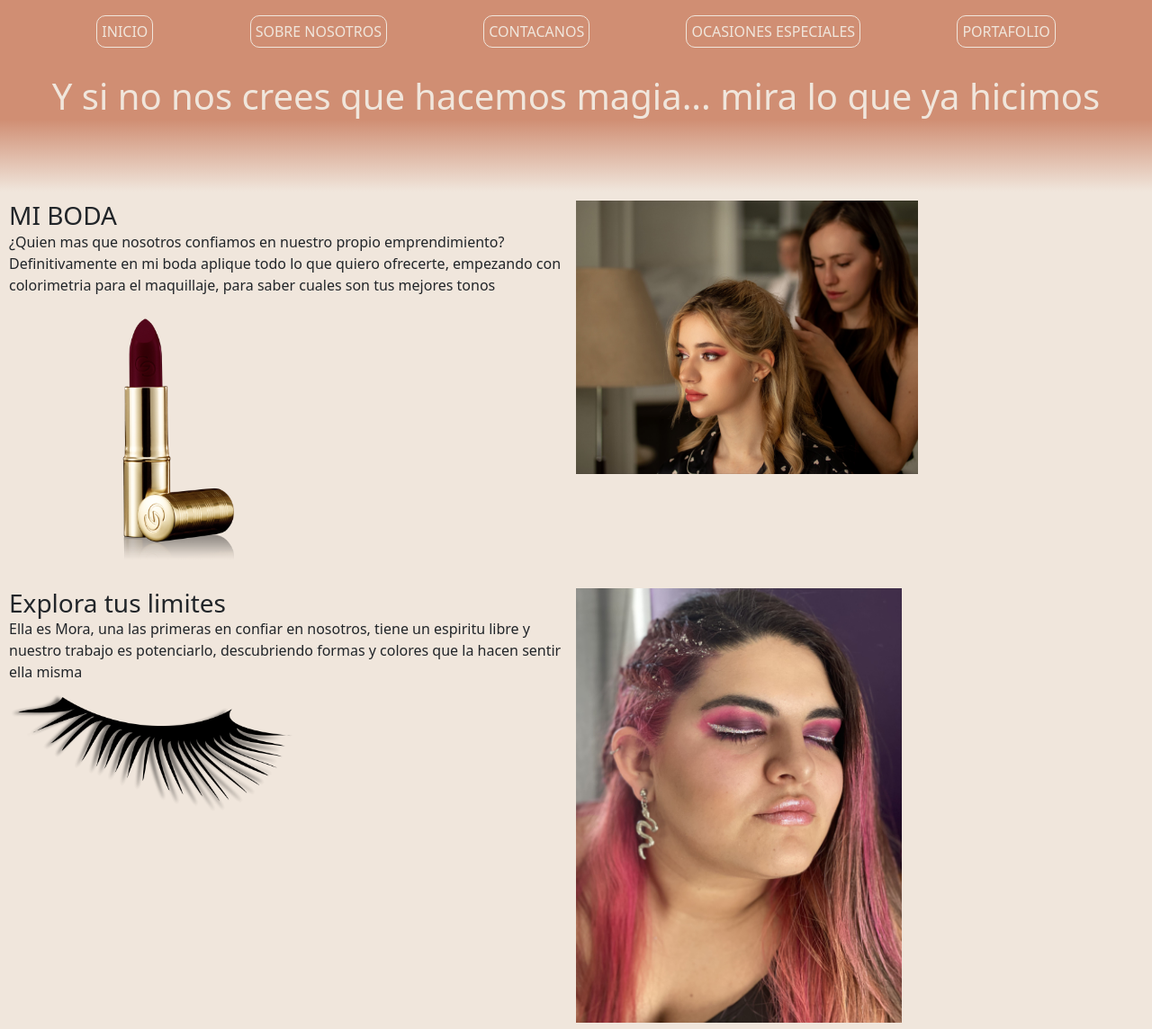
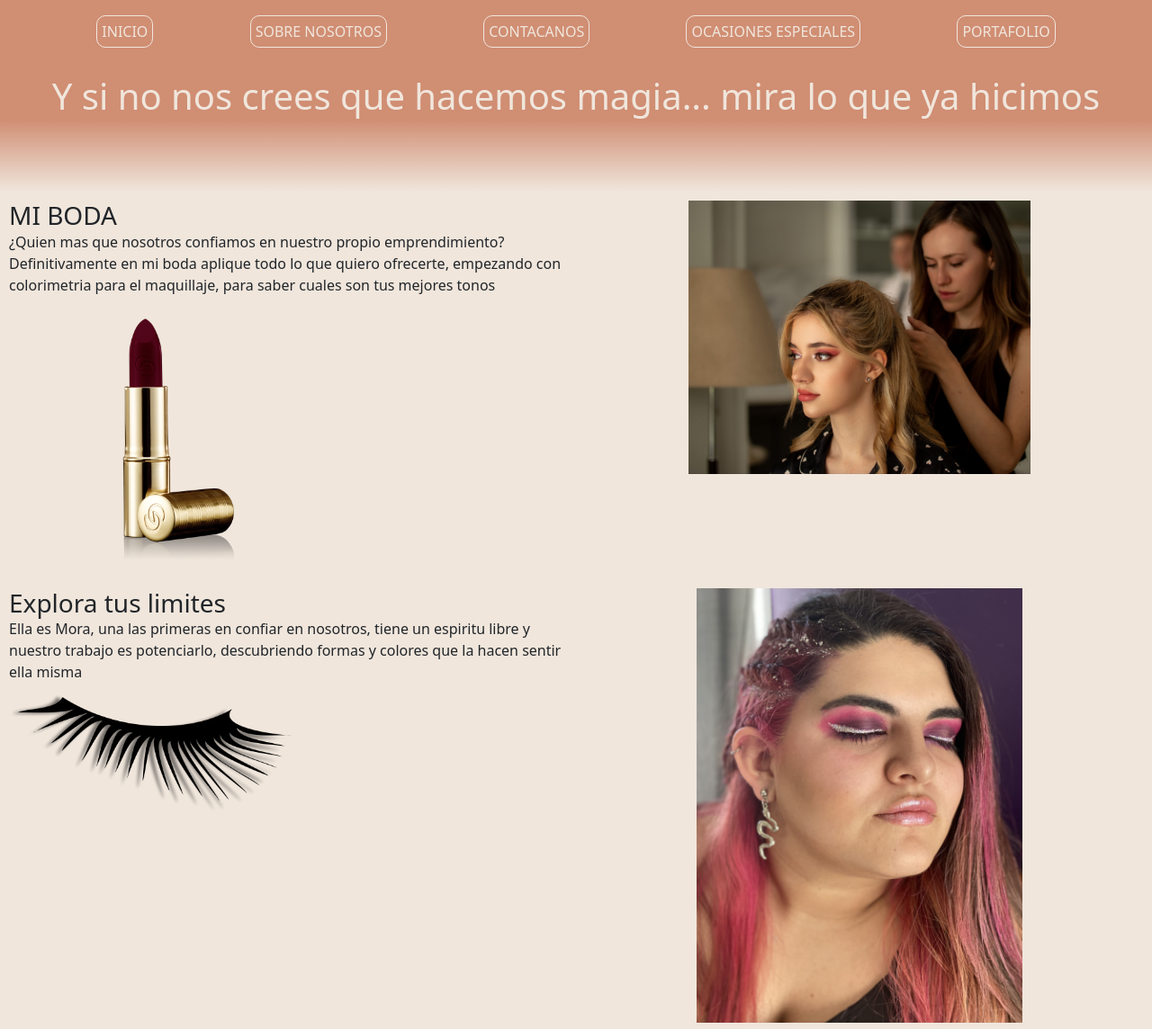
Before and after one commit to barbimuro/Repositorio, a website: page pages/portafolio.html in a window 1280 px wide. Shown: the part 143-1287 px from the top of the page at 90% size. Drawn offline with nearby package versions, Linux system fonts and the light colour scheme.

Commit message:
centradoDeImagenes

```diff
--- a/pages/portafolio.html
+++ b/pages/portafolio.html
@@ -48,17 +48,17 @@
                 <img class="col-12 col-md-6" src="../assets/img/pngwing.com (5).png" alt="labial bordo">
               </div>
             <div class="col-12 col-md-6">
-                <img class="col-12 col-md-6 col-lg-6" id="fotoPortafolioUno" src="../assets/img/IMG_9890 (1).jpg" alt="maquillaje rosa barbi preboda">
+                <img id="fotoPortafolioUno" class="mx-auto d-block" src="../assets/img/IMG_9890 (1).jpg" alt="maquillaje rosa barbi preboda">
             </div>
         </div>
         <div class="row">
             <div class="col-12 col-md-6">
               <h3>Explora tus limites</h3>
               <p>Ella es Mora, una las primeras en confiar en nosotros, tiene un espiritu libre y nuestro trabajo es potenciarlo, descubriendo formas y colores que la hacen sentir ella misma</p>
-              <img src="../assets/img/pngwing.com (3).png" class="col-12 col-md-6" alt="pestaña en png">
+              <img  src="../assets/img/pngwing.com (3).png" class="col-12 col-md-6" alt="pestaña en png">
             </div>
             <div class="col-12 col-md-6">
-              <img class="col-12 col-md-6" id="fotoPortafolioDos" src="../assets/img/IMG_2158 (1).jpg" alt="maquillaje rosa y violeta con brillos">
+              <img class="mx-auto d-block" id="fotoPortafolioDos" src="../assets/img/IMG_2158 (1).jpg" alt="maquillaje rosa y violeta con brillos">
             </div>
         </div>
         <div class="row">
@@ -68,7 +68,7 @@
                 <img src="../assets/img/pngwing.com (4).png" class="col-12 col-md-6" alt="vestido en png">
               </div>
             <div class="col-12 col-md-6">
-              <img class="col-12 col-md-6" id="fotoPortafolioDos" src="../assets/img/41fc2690-3d5f-43fc-aa38-56156211a921.JPG" alt="mujer con vestido y cinto">
+              <img  id="fotoPortafolioDos" class="mx-auto d-block" src="../assets/img/41fc2690-3d5f-43fc-aa38-56156211a921.JPG" alt="mujer con vestido y cinto">
             </div>
         </div>
     </main>
--- a/sass/layouts/_body.scss
+++ b/sass/layouts/_body.scss
@@ -7,14 +7,16 @@ body {
             display: flex;
             flex-wrap: wrap;
             box-sizing: border-box;
+            gap: 2px !important;
             div {
-                border: solid 1px $colorSecundario;
+                border: solid  1px $colorSecundario;
                 border-radius: 10px;
                 margin: 5px;
 
 
             }
             img{
+
                 height: 130px;
                 }
             }
--- a/sass/layouts/_portafolio.scss
+++ b/sass/layouts/_portafolio.scss
@@ -1,4 +1,7 @@
 #portafolioMain {
+    div {
+
+    }
     padding: 0 !important;
     #tituloPortafolio {
         width: 100vw;
@@ -9,16 +12,20 @@
        padding-top: 30px !important;
     }
     #fotoPortafolioUno {
+        width: 100vw;
         @media (min-width: 770px) {
           width: 380px;
           height: auto;
         }
+
     }
     #fotoPortafolioDos {
-
+        width: inherit;
      @media (min-width: 987px) {
         height: 483px;
         width: auto;
+        justify-content: center !important;
+        justify-items: center !important;
      }
     }
     .row {
```
Also changed, not shown: css/style.css, 1 other file.
